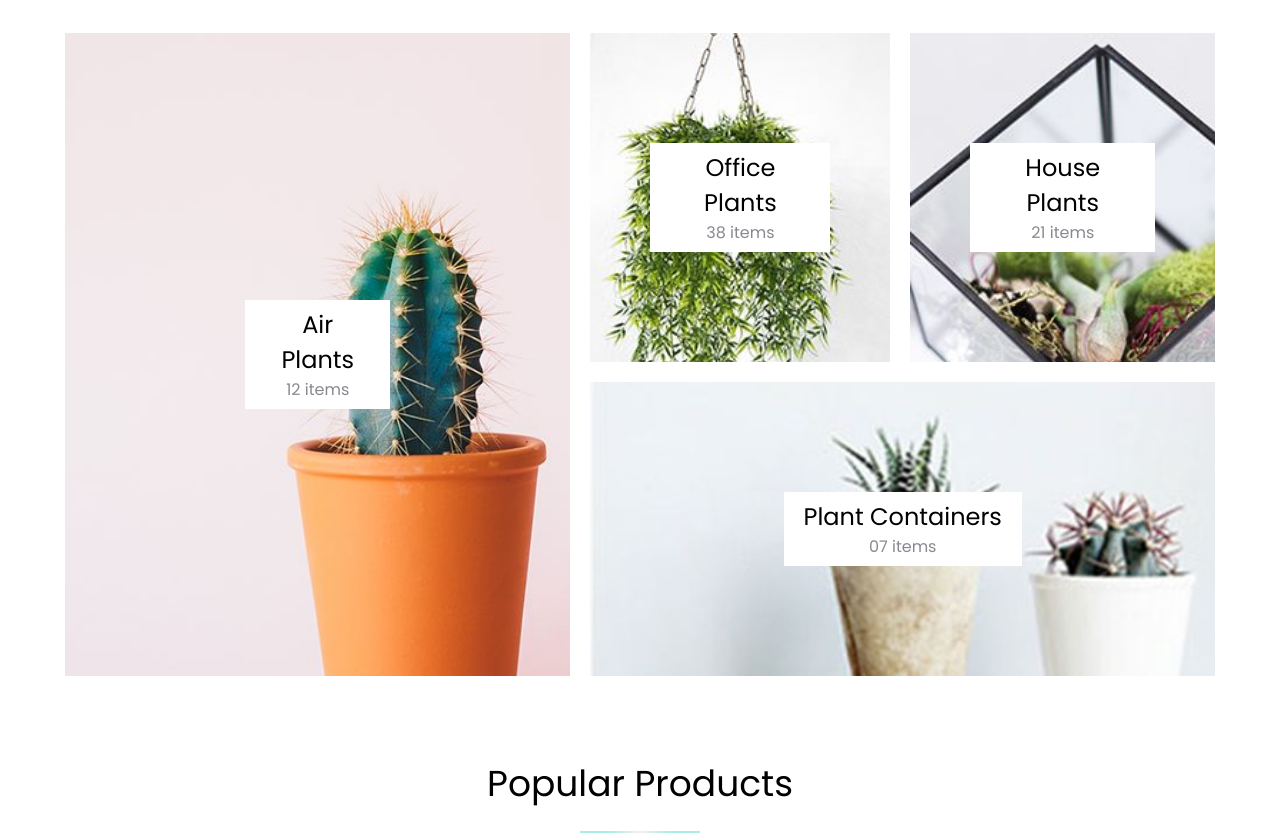
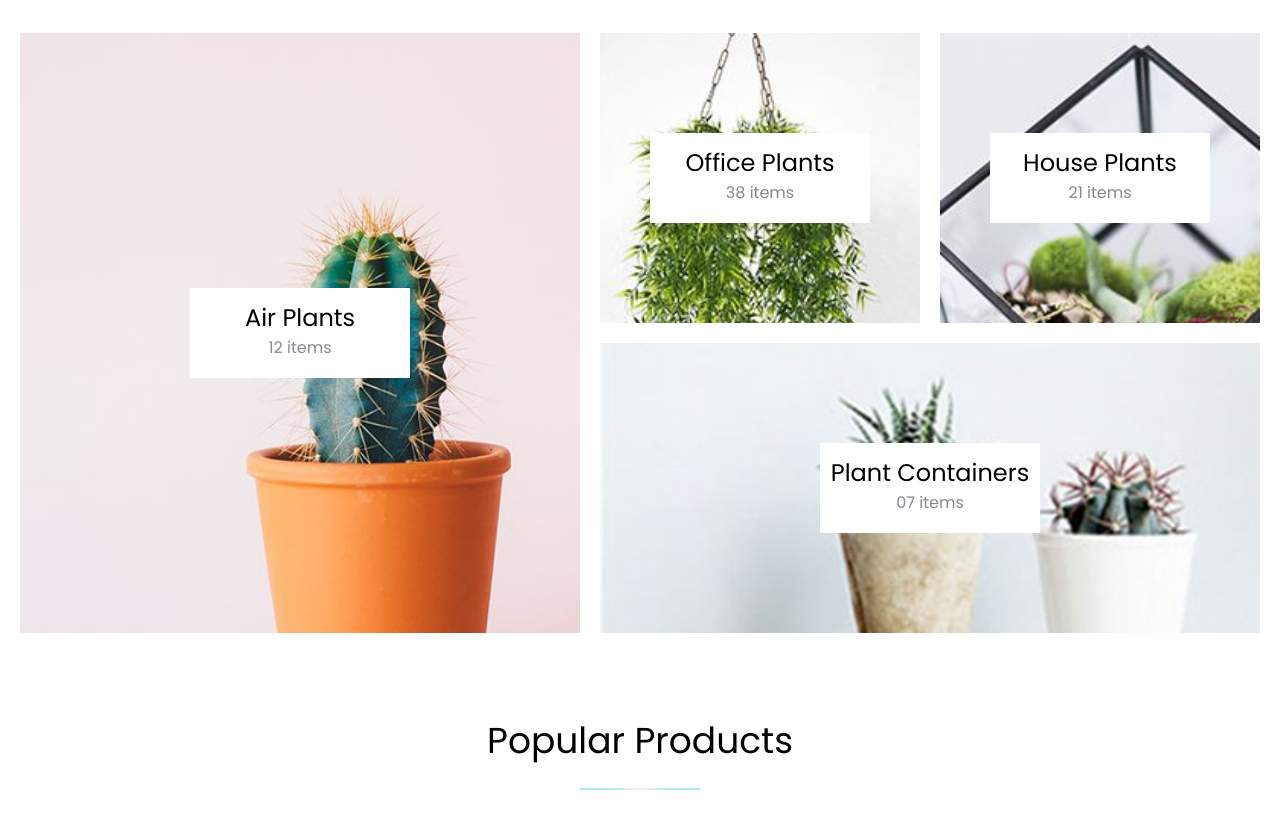
Before and after one commit to lindsaywoods/livingAndStyling, a plain HTML site: page index.html in a window 1280 px wide. Shown: the part 1180-2016 px from the top of the page. Drawn offline with Linux system fonts and the light colour scheme.

Commit message:
updates to product category tile section

```diff
--- a/styles/styles.scss
+++ b/styles/styles.scss
@@ -116,9 +116,10 @@ button {
 
 .productcatbutton {
     background: #ffffff;
-    padding: 7px 20px;
+    padding: 7px 10px;
+    width: 220px;
+    height:90px;
     max-width: 250px;
-    margin: 10px;
     display: inline-block;
     p {
         color:$fontSecond;
@@ -130,11 +131,12 @@ button {
     h2 {
         font-size:24px;
         font-weight: 400;
-        padding: 0;
+        padding: 5px 0 0 0;
         margin: 0;
 
     }
 }
+
 
 .productcategoriesall {
     display: flex;
@@ -148,13 +150,7 @@ button {
     }
 }
 
-.projectcategories a:not(last-child) {
-    width:220px;
-// }
 
-.projectcategories a {
-    height: 90px;
-}
 
 
 .toptwosquares {
@@ -195,7 +191,7 @@ button {
 
 .bottomrectangle {
     background-image: url("images/plantContainers.jpg");
-    padding: 100px 10px;
+    padding: 100px 70px;
 }
 
 
@@ -390,21 +386,8 @@ input:focus {
 
 
 
-
-
-
-
-
-
-
-
-
-
-
-
-
 // make partial
 // save partial
 // delete partial css
 // import partial
-// save style.scss
+// save style scss
```
Also changed, not shown: styles/styles.css.
